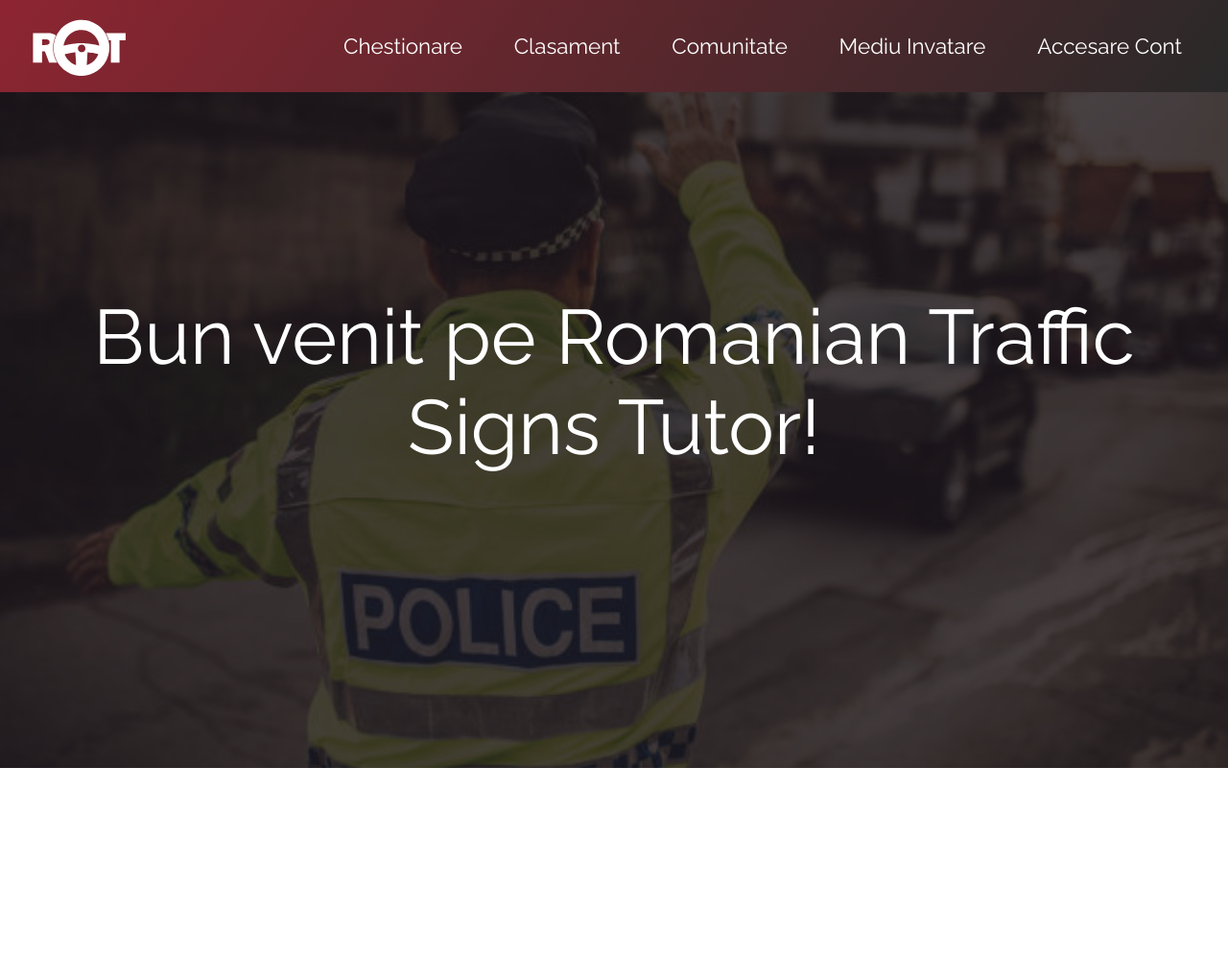
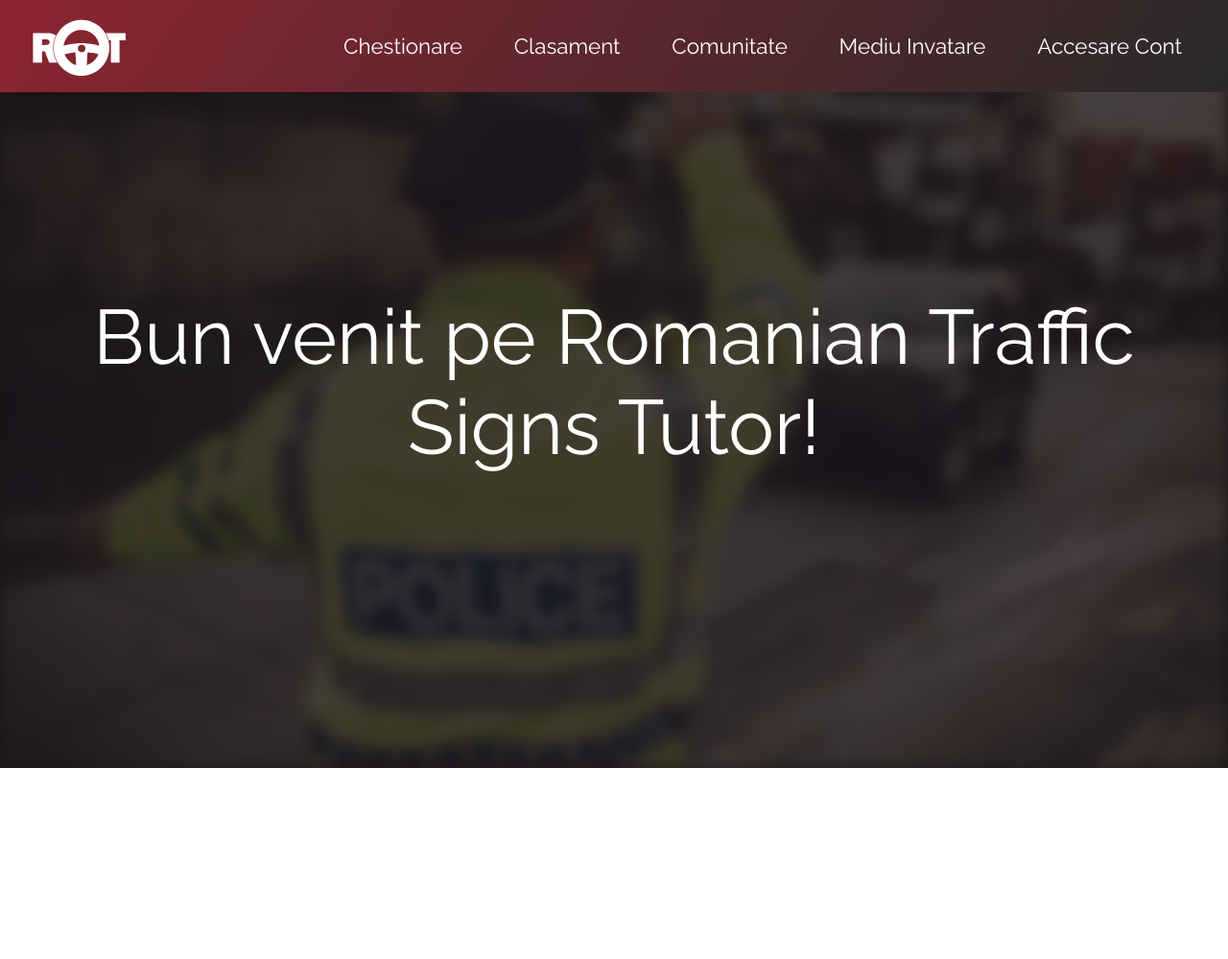
Before and after one commit to paulazoitei/Romanian-Traffic-Signs-Tutor, a PHP site: page / in a window 1280 px wide. Shown: the top 999 px of the page at 96% size. Run offline with PHP 8.4, Linux system fonts and the light colour scheme.

Commit message:
body change

```diff
--- a/body.css
+++ b/body.css
@@ -3,6 +3,9 @@
   margin: 0;
   padding: 0;
   font-family: "Raleway";
+}
+body {
+  overflow-x: hidden;
 }
 body::-webkit-scrollbar {
   width: 9px;
@@ -11,14 +14,24 @@ body::-webkit-scrollbar-track {
   background: #515151;
 }
 .bg-image-container {
+  filter: blur(8px);
+  -webkit-filter: blur(8px);
   z-index: -100;
   position: fixed;
+  display: flex;
+  justify-content: center;
+  align-items: center;
   width: 100%;
-  height: 100vh;
+  height: 100%;
+
+  object-fit: cover;
   opacity: 0.2;
+  overflow: hidden;
 }
 .bg-image {
-  width: 100%;
+  position: absolute;
+  min-width: 100%;
+  min-height: 100%;
 }
 body::-webkit-scrollbar-thumb {
   background: #9d4c4c;
```
